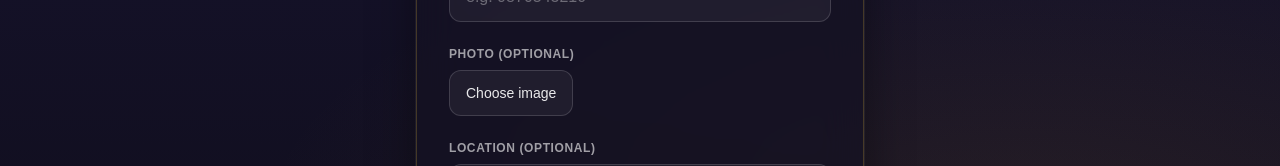
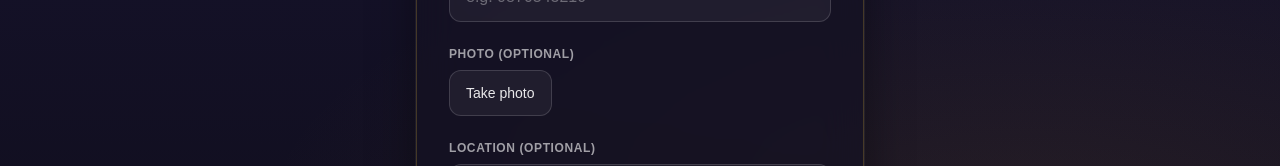
Before and after one commit to vrushab-edealindia/edealindia-launching, a Next.js app: page /form in a window 1280 px wide. Shown: the part 414-580 px from the top of the page. Built offline with nearby package versions, Linux system fonts and the light colour scheme.

Commit message:
Add capture attribute to file input and update label text

```diff
--- a/app/form/page.tsx
+++ b/app/form/page.tsx
@@ -188,6 +188,7 @@ export default function FormPage() {
                     ref={fileInputRef}
                     type="file"
                     accept="image/*"
+                    capture="environment"
                     onChange={onFileChange}
                     className="hidden"
                     id="photo"
@@ -196,7 +197,7 @@ export default function FormPage() {
                     htmlFor="photo"
                     className="cursor-pointer rounded-xl border border-white/15 bg-white/5 px-4 py-3 text-sm font-medium text-white/90 transition hover:bg-white/10"
                   >
-                    Choose image
+                    Take photo
                   </label>
                   {preview && (
                     <div className="relative h-16 w-16 shrink-0 overflow-hidden rounded-full border-2 border-[rgba(212,175,55,0.35)]">
```
